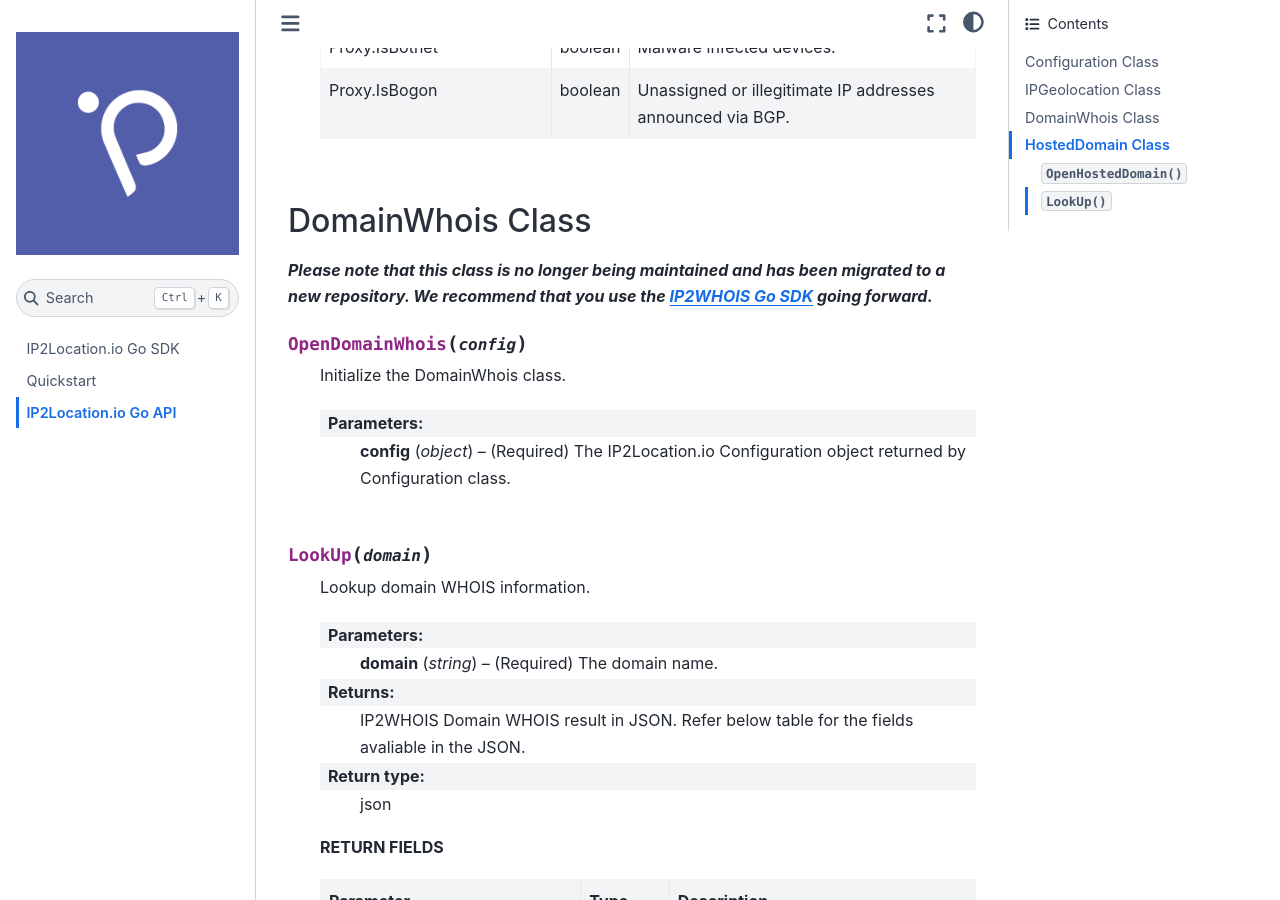
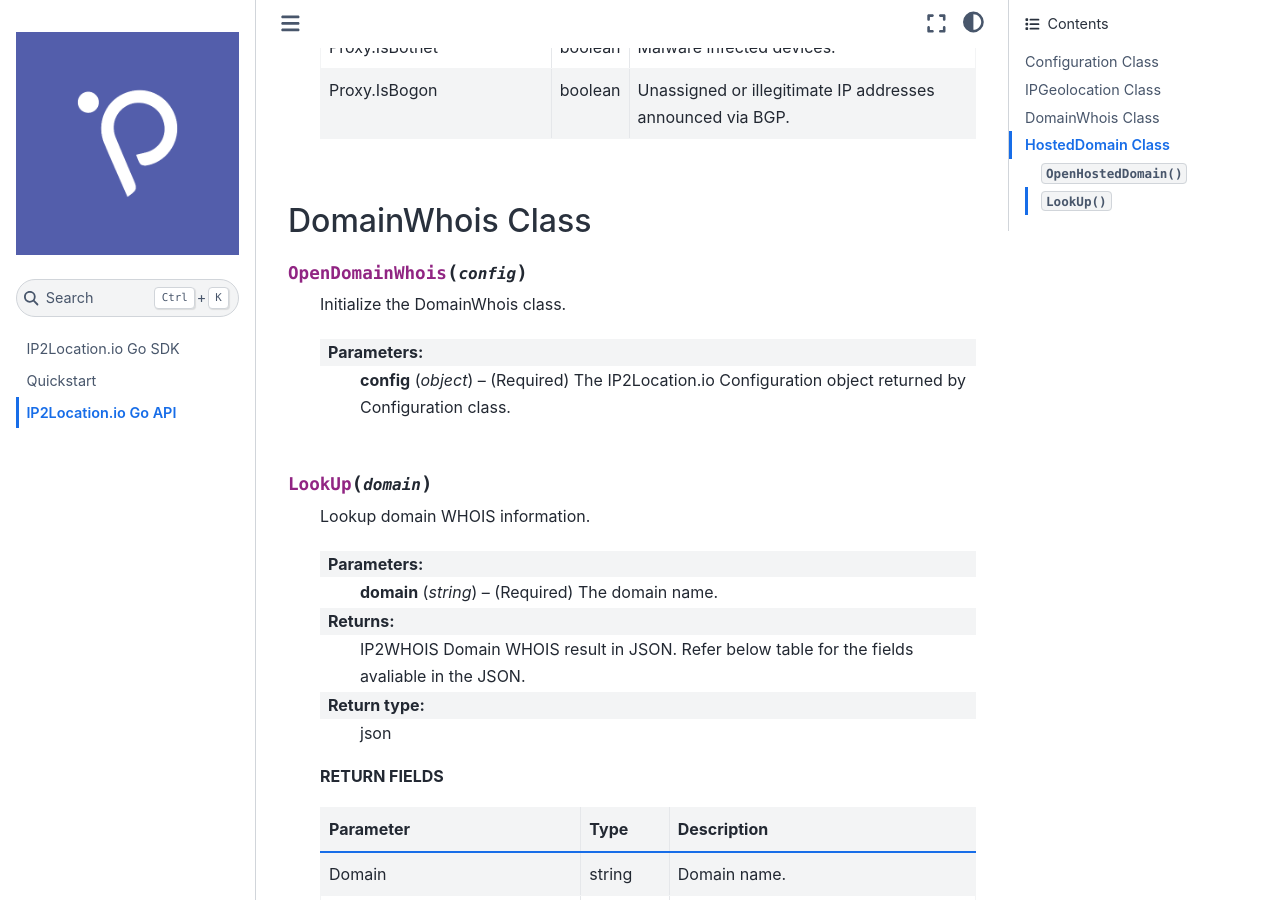
Before and after one commit to ip2location/ip2location-io-go, a Sphinx documentation site: the page built from docs/source/code.md, in a window 1280 px wide and 900 px high, scrolled down 5739 px. Built offline with Sphinx 7.4.7 and the Sphinx Book theme 1.1.4, drawn with Linux system fonts in a browser that asks for light colours.

Commit message:
Update code.md

````diff
--- a/docs/source/code.md
+++ b/docs/source/code.md
@@ -110,8 +110,6 @@ Note: This parameter is only available for Plus and Security plan only.
 ```
 
 ## DomainWhois Class
-
-**_Please note that this class is no longer being maintained and has been migrated to a new repository. We recommend that you use the [IP2WHOIS Go SDK](https://github.com/ip2whois/ip2whois-go) going forward._**
 
 ```{py:function} OpenDomainWhois(config)
 Initialize the DomainWhois class.
````
